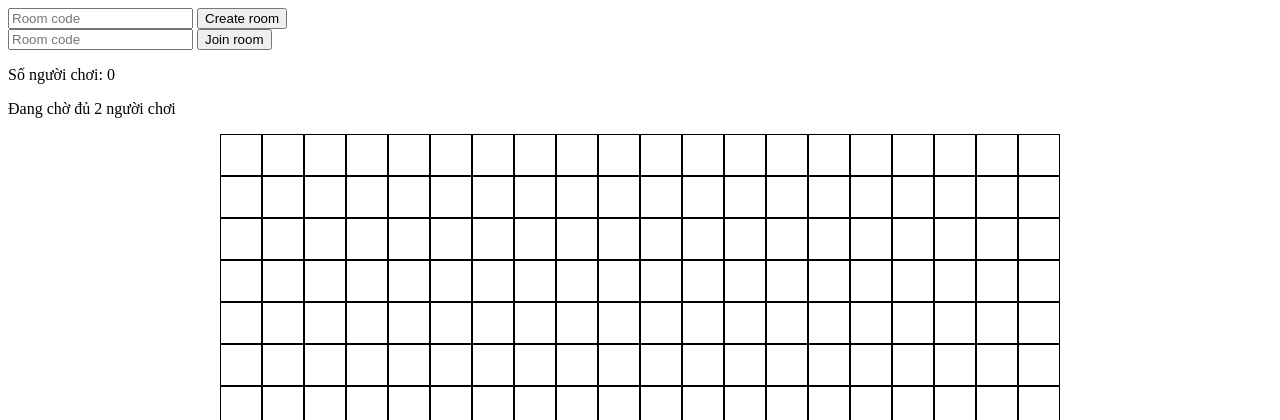
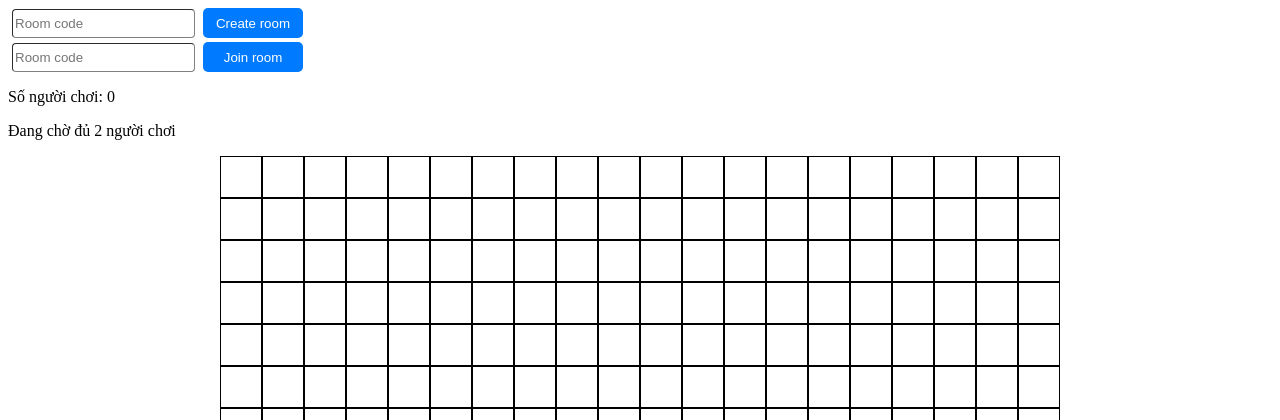
Before and after one commit to sondt1337/Caro-Game-Project, a Flask app: page /caro-onl in a window 1280 px wide. Shown: the top 420 px of the page. Run offline with Flask 3, Linux system fonts and the light colour scheme; some libraries are stand-ins or nearby versions.

Commit message:
update online

```diff
--- a/static/css/styles-caro.css
+++ b/static/css/styles-caro.css
@@ -43,3 +43,45 @@
 .cell.highlight {
     animation: blink 0.3s linear;
 }
+
+.form-container {
+    margin: 4px;
+}
+
+.form-container input {
+    border-radius: 4px;
+    border-color: gray;
+    border-width: 1px;
+    height: 25px;
+    margin-right: 4px;
+}
+
+.form-container button[type="submit"] {
+    background-color: #007bff;
+    /* Bootstrap primary color */
+    color: white;
+    border: none;
+    border-radius: 5px;
+    cursor: pointer;
+    width: 100px;
+    height: 30px;
+}
+
+
+/* Specific styles for create-room-form */
+
+#create-room-form {
+    background-color: #ffffff;
+}
+
+#create-room-code {
+    placeholder: "Tạo mã phòng";
+}
+
+#join-room-form {
+    background-color: #ffffff;
+}
+
+#join-room-code {
+    placeholder: "Mã phòng";
+}
--- a/static/js/caro-onl.js
+++ b/static/js/caro-onl.js
@@ -1,8 +1,8 @@
 // Kết nối socket qua server (KHI KHỞI TẠO TRÊN SERVER)
-let socket = io.connect('https://project1caro.redipsspider.repl.co/');
+// let socket = io.connect('https://project1caro.redipsspider.repl.co/');
 
 // Kết nối socket thông qua LAN (BUILD TRÊN LOCAL)
-//let socket = io.connect('http://' + document.domain + ':' + location.port);
+let socket = io.connect('http://' + document.domain + ':' + location.port);
 
 // Tạo mã phòng để bắt đầu chơi
 document.getElementById('create-room-form').addEventListener('submit', function(e) {
@@ -86,13 +86,14 @@ socket.on('join', function(data) {
     }
 });
 
-// Khai báo biến global để lưu trữ thông tin lượt đánh của người chơi hiện tại
 let currentTurn = 1;
 
 // Handle mỗi Click và xử lý logic sau mỗi lần chọn vị trí
 function handleClick(e) {
-    // if (currentTurn % 2 === turn[0]) {
+
+    if (currentTurn % 2 === ((check[0] === players[0].symbol) ? 1 : 0)) {
         // Kiểm tra xem ô đã được đánh chưa và xem có phải lượt của người chơi này không
+        setTimeout(function() {
             if (e.target.textContent === '') {
                 e.target.textContent = check[0];
                 // Thêm CSS vào symbol
@@ -105,13 +106,16 @@ function handleClick(e) {
                     }, 100); // Thêm trễ 100ms
                 } else {
                     currentTurn++;
+                }
                 socket.emit('playerMove', { room_code: roomCode, index: board.indexOf(e.target), player: e.target.textContent, currentTurn: currentTurn });
+            } else {
+                alert('Chưa đến lượt của bạn!');
             }
+        }, 10000);
     }
-    //} else {
-    //   alert('Chưa đến lượt của bạn!');
-    //}
+
 }
+
 
 // Socket listener để xác định lượt đánh của đối thủ
 socket.on('opponentMove', function(data) {
@@ -122,7 +126,6 @@ socket.on('opponentMove', function(data) {
     if (board[index].textContent === '') {
         board[index].textContent = opponentSymbol;
         board[index].classList.add(opponentSymbol.toLowerCase());
-        // Highlight cell sau khi đánh
         board[index].classList.add('highlight');
 
         // Kiểm tra điều kiện thắng và xử lý
@@ -185,6 +188,7 @@ function resetGame() {
     }
     // Đặt lại người chơi hiện tại
     currentPlayer = 'X';
+    currentTurn = 1;
     // Cập nhật trạng thái trò chơi
     statusElement.textContent = 'Game reset!!!';
 }
--- a/templates/caro-onl.html
+++ b/templates/caro-onl.html
@@ -6,17 +6,18 @@
     <link rel="stylesheet" href="{{ url_for('static', filename='css/styles-caro.css') }}">
 </head>
 <body>
-    <!--Form tạo mã phòng-->
+  <div class="form-container">
     <form id="create-room-form">
         <input type="text" id="create-room-code" placeholder="Room code">
         <button type="submit">Create room</button>
     </form>
-
-    <!--form join phòng-->
+  </div>
+  <div class="form-container">
     <form id="join-room-form">
         <input type="text" id="join-room-code" placeholder="Room code">
         <button type="submit">Join room</button>
     </form>
+  </div>
 
     <p id="player-count">Số người chơi: 0</p>
     <p id="player-info">Đang chờ đủ 2 người chơi</p>
```
Also changed, not shown: templates/caro-2computer.html (+17 -0 lines). Lines whose indentation alone changed are shown as unchanged.
